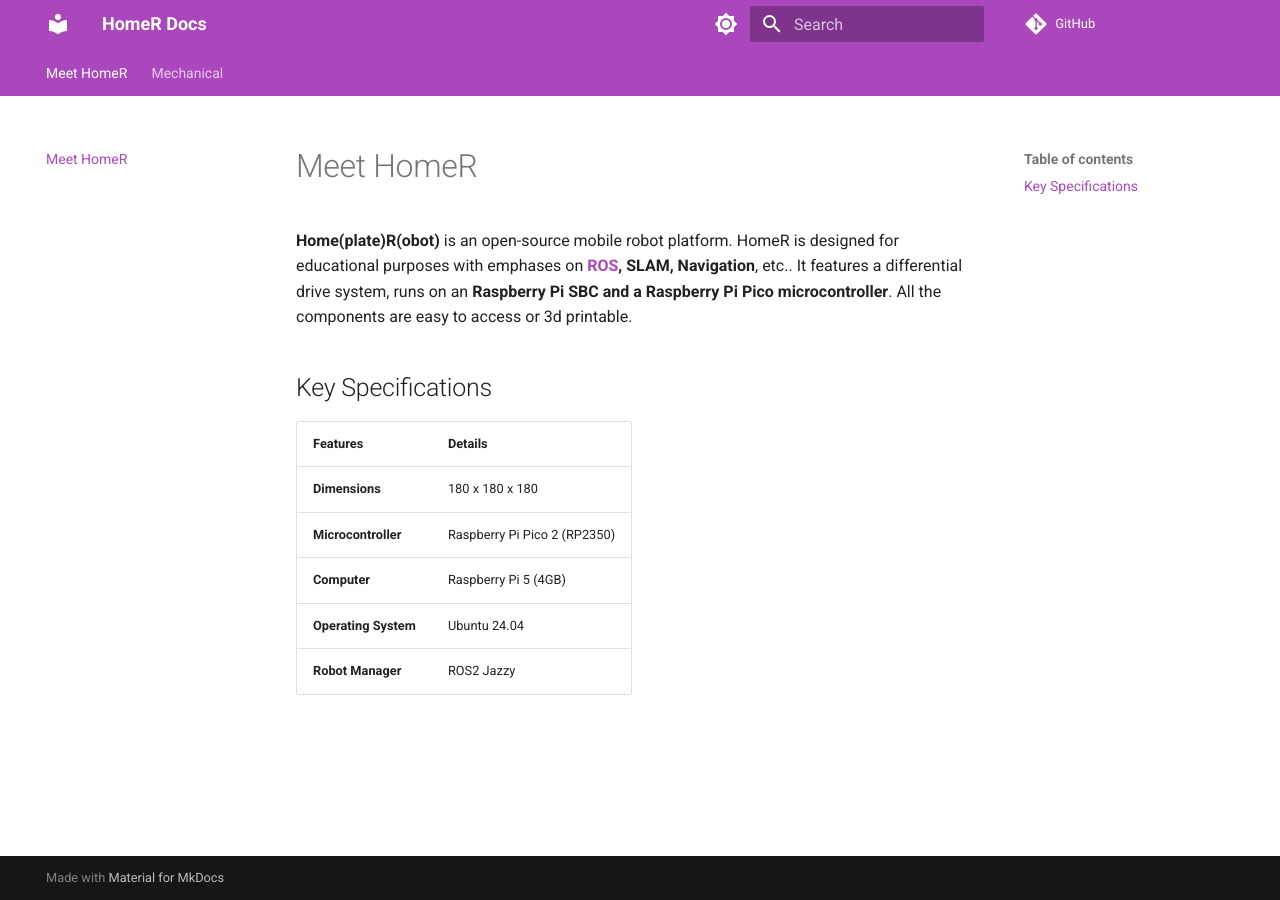
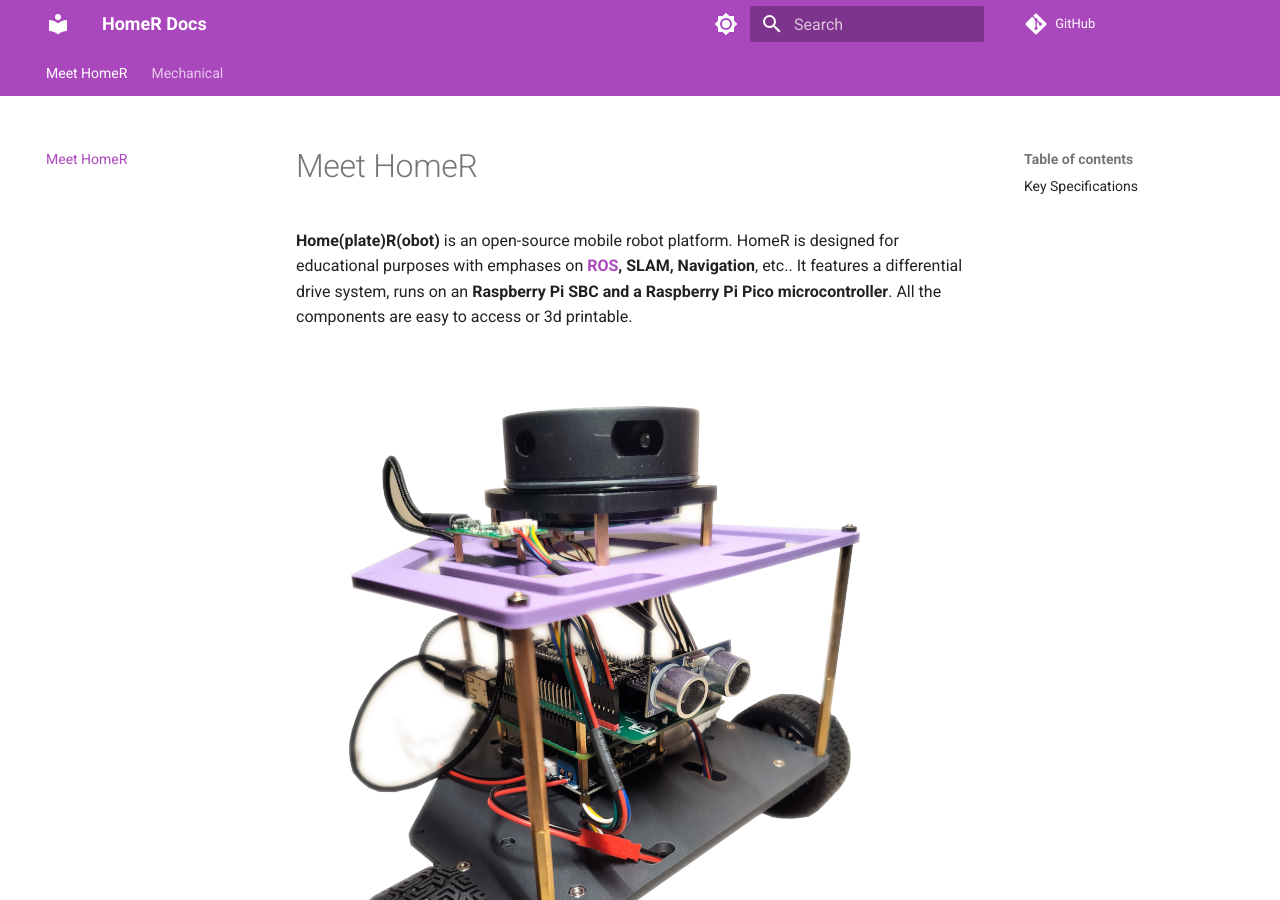
Before and after one commit to linzhangUCA/homer_docs, an MkDocs documentation site: the page built from docs/index.md, in a window 1280 px wide and 900 px high. Built offline with MkDocs 1.6.1 and Material for MkDocs 9.7.7, drawn with Linux system fonts in a browser that asks for light colours; comment, search, counter and statistics services are not loaded.

Commit message:
add homer portrait

```diff
--- a/docs/index.md
+++ b/docs/index.md
@@ -4,6 +4,8 @@
 HomeR is designed for educational purposes with emphases on **[ROS](https://ros.org/), SLAM, Navigation**, etc..
 It features a differential drive system, runs on an **Raspberry Pi SBC and a Raspberry Pi Pico microcontroller**.
 All the components are easy to access or 3d printable.
+
+![homer_portrait](assets/images/homer_portrait.png)
 
 ## Key Specifications
 
```
Also changed, not shown: docs/assets/images/homer_portrait.png (added).
